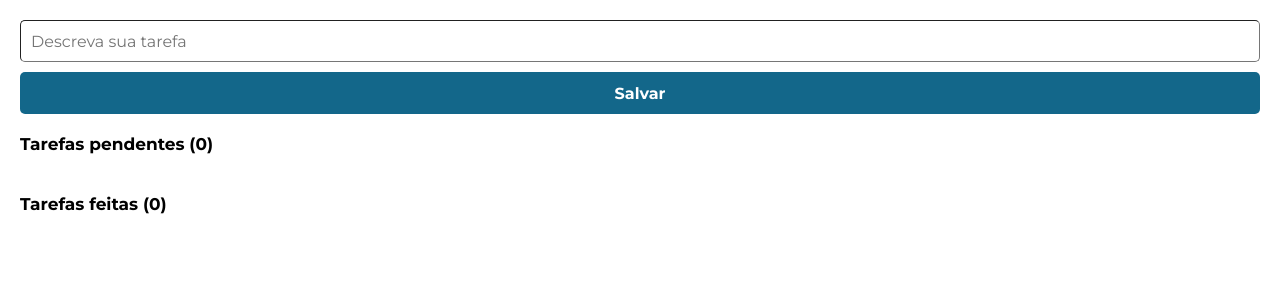
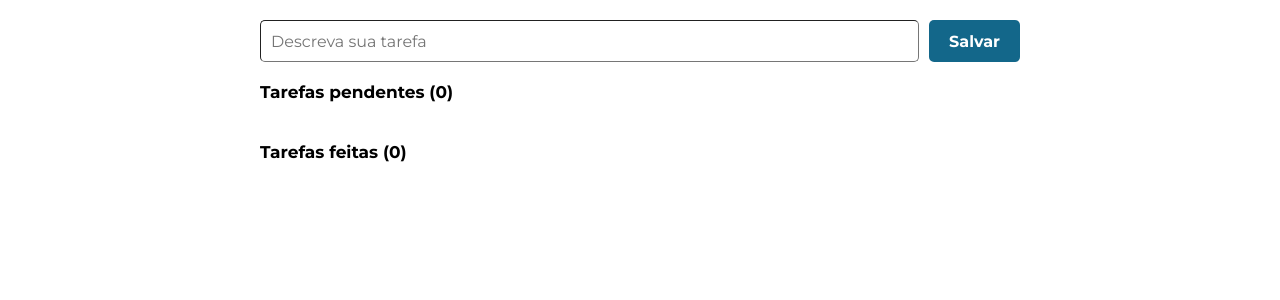
Before and after one commit to gutemberglz/to-do-list, a React (Vite) app: page / in a window 1280 px wide. Shown: the top 300 px of the page. Built offline with nearby package versions, Linux system fonts and the light colour scheme.

Commit message:
add responsive in app

```diff
--- a/src/App.sass
+++ b/src/App.sass
@@ -1,4 +1,7 @@
 main
+  margin: auto
+  width: 100%
+  max-width: 800px
   padding: 10px
 
 .box-content
--- a/src/components/Button/style.sass
+++ b/src/components/Button/style.sass
@@ -1,4 +1,5 @@
 button
+  padding: 0 20px
   height: 42px
   border-radius:  5px
   font-size: 16px
--- a/src/components/Form/style.sass
+++ b/src/components/Form/style.sass
@@ -2,3 +2,5 @@ form
   display: flex
   flex-direction: column
   gap: 10px
+  @media screen and (min-width: 800px)
+    flex-direction: row
--- a/src/components/List/index.tsx
+++ b/src/components/List/index.tsx
@@ -1,6 +1,7 @@
 import './style.sass';
 
 import { MouseEvent, TouchEvent, useEffect, useRef, useState } from 'react';
+import { MdDeleteOutline } from 'react-icons/md';
 
 import { useTaskCtx } from '../../contexts/task';
 import { formatDate } from '../../helpers/formatDate';
@@ -205,6 +206,9 @@ function Li({ task, lastTask, toggleDoneTask, deleteTask }: Props) {
           <div>
             <h3>{task.title}</h3>
           </div>
+          <div className="icon" onClick={handleDeleteTask}>
+            <MdDeleteOutline fontSize={28} />
+          </div>
         </div>
       </div>
     </li>
--- a/src/components/List/style.sass
+++ b/src/components/List/style.sass
@@ -52,20 +52,13 @@ li
     font-weight: 600
 
   .icon
+    display: none
     width: 32px
     height: 32px
-    display: flex
     justify-content: center
     align-items: center
     cursor: pointer
-  .menu
-    position: absolute
 
-.buttons
-    position: absolute
-    padding: 5px
-    gap: 10px
-    border: 1px solid #00000036
-    border-radius: 5px
-    display: flex
-    background: #fff
+  @media screen and (min-width: 800px)
+    .icon
+      display: flex
```
